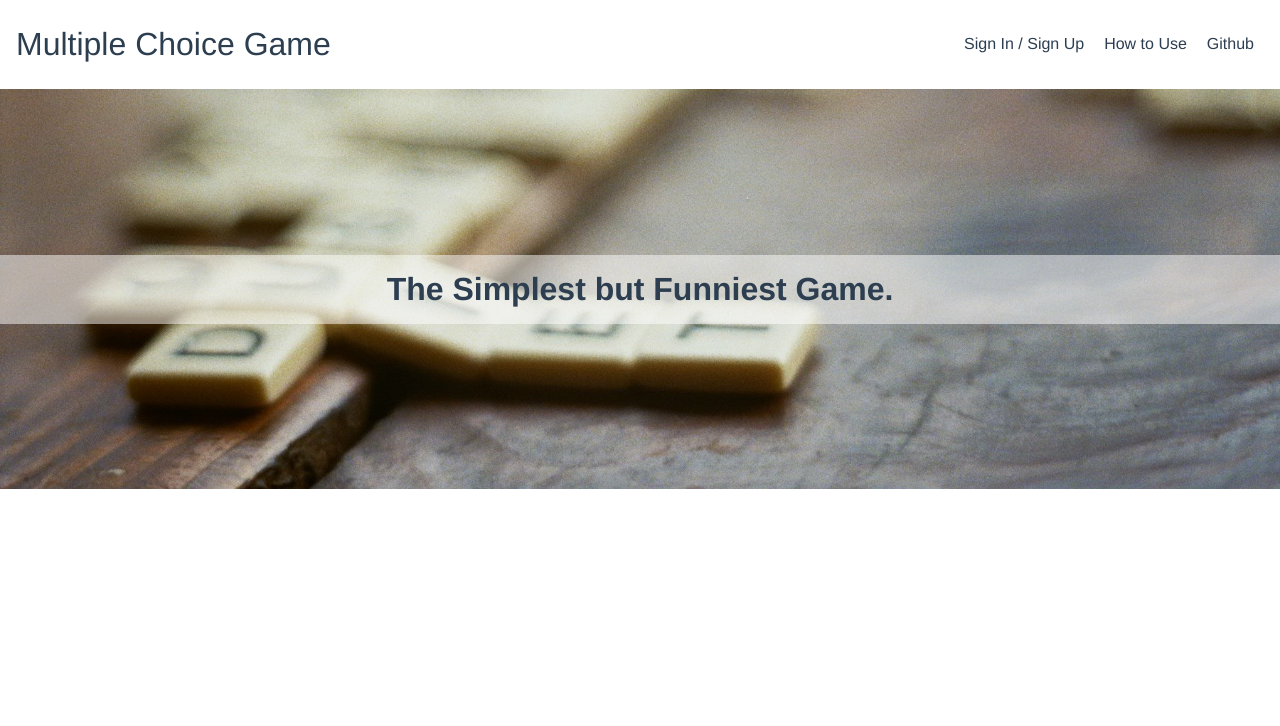
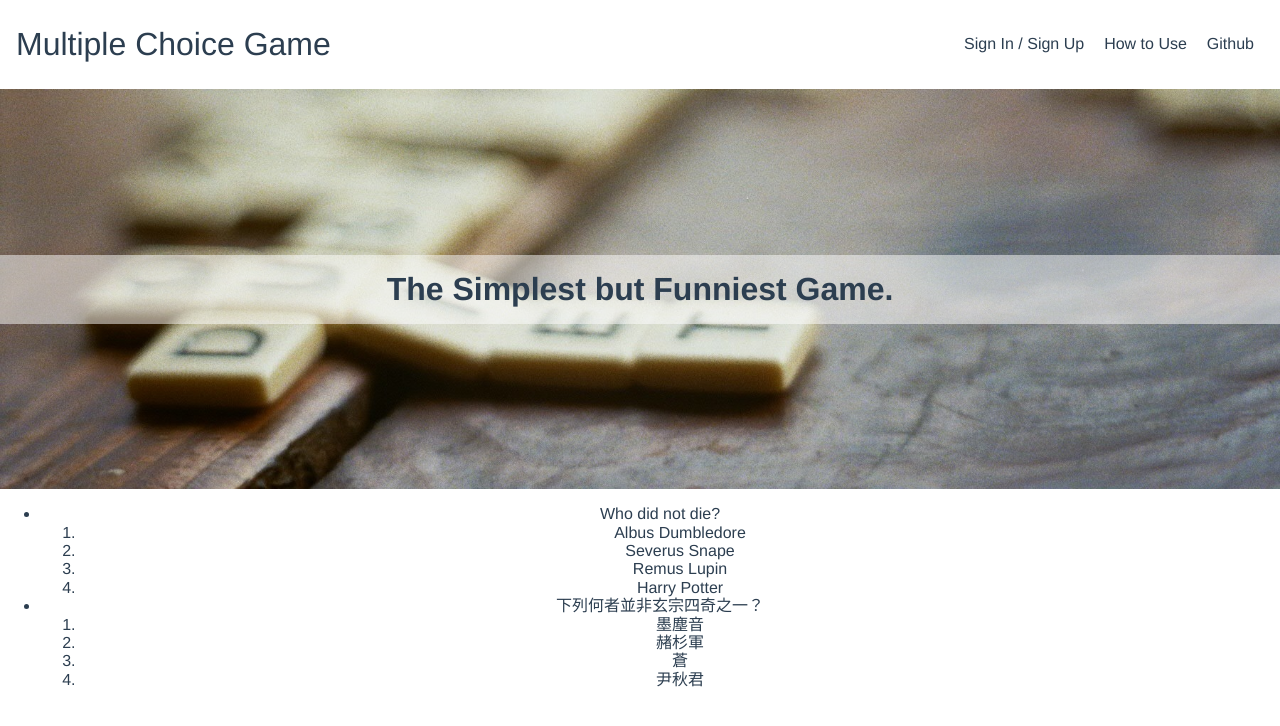
Before and after one commit to erwaiyang/multiple-choice-game-vue, a Vue app: page / in a window 1280 px wide. Shown: the top 726 px of the page. Built offline with nearby package versions, Linux system fonts and the light colour scheme.

Commit message:
sample questions

```diff
--- a/src/App.vue
+++ b/src/App.vue
@@ -2,18 +2,21 @@
   <div id="app">
     <top></top>
     <slogan></slogan>
+    <samples></samples>
   </div>
 </template>
 
 <script>
 import Top from './components/Top';
 import Slogan from './components/Slogan';
+import Samples from './components/Samples';
 
 export default {
   name: 'app',
   components: {
     Top,
     Slogan,
+    Samples,
   },
 };
 </script>
--- /dev/null
+++ b/src/components/Samples.vue
@@ -0,0 +1,30 @@
+<template>
+  <section class="samples">
+    <ul>
+      <li v-for="q in questions">
+        {{ q.q }}
+        <ol>
+          <li v-for="ans in q.answers">
+            {{ ans }}
+          </li>
+        </ol>
+      </li>
+    </ul>
+  </section>
+</template>
+
+<script>
+import data from 'data/samples';
+
+export default {
+  name: 'samples',
+  data() {
+    return {
+      questions: data,
+    };
+  },
+};
+</script>
+
+<style scoped>
+</style>
--- /dev/null
+++ b/src/data/samples.js
@@ -0,0 +1,12 @@
+export default [
+  {
+    q: 'Who did not die?',
+    answers: ['Albus Dumbledore', 'Severus Snape', 'Remus Lupin', 'Harry Potter'],
+    correct: 3,
+  },
+  {
+    q: '下列何者並非玄宗四奇之一？',
+    answers: ['墨塵音', '赭杉軍', '蒼', '尹秋君'],
+    correct: 2,
+  },
+];
```
Also changed, not shown: 1 other file (tests, documents, lock files or other folders).
